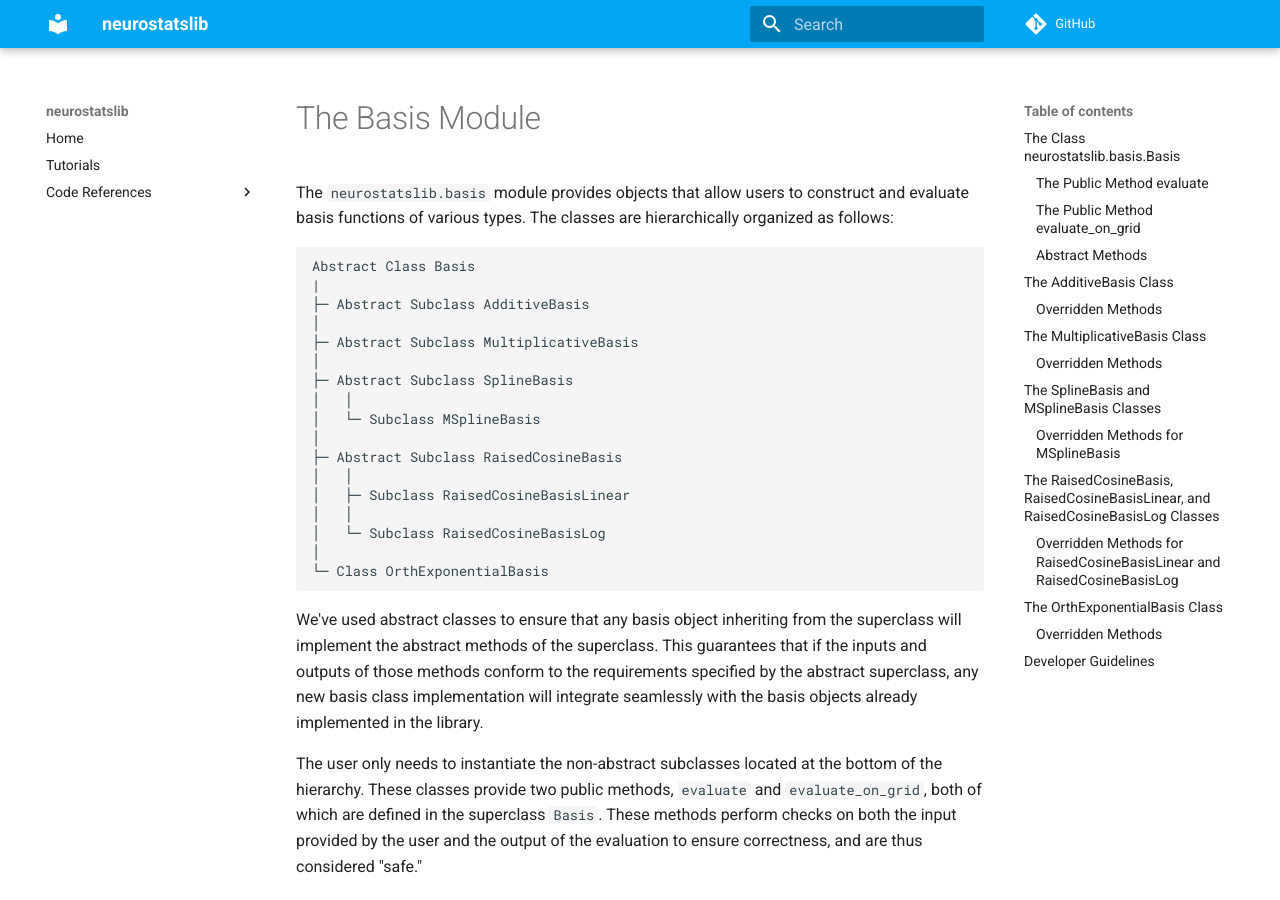
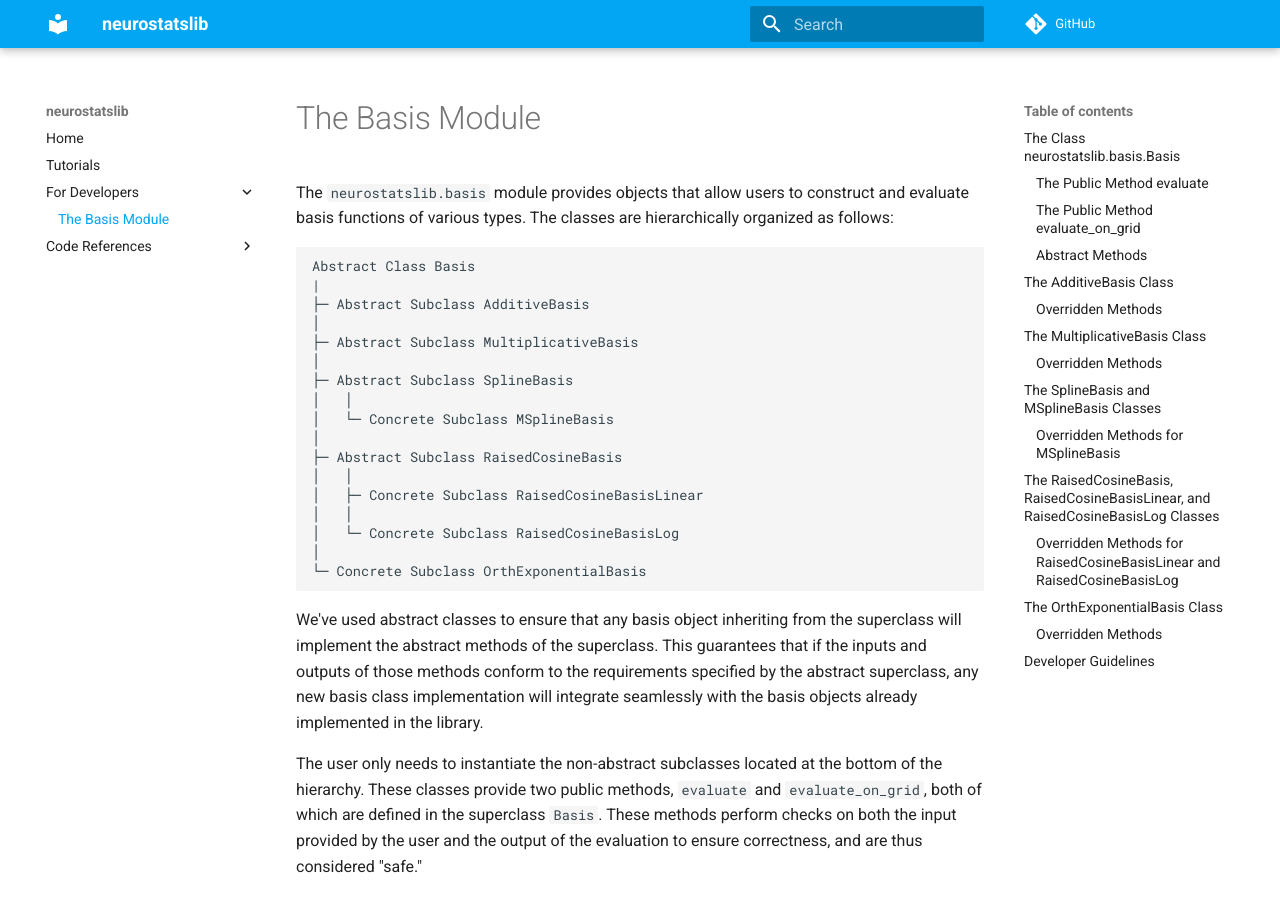
Before and after one commit to flatironinstitute/nemos, an MkDocs documentation site: the page built from docs/developers_notes/basis_module.md, in a window 1280 px wide and 900 px high. Built offline with MkDocs 1.6.1 and Material for MkDocs 9.7.7, drawn with Linux system fonts in a browser that asks for light colours; comment, search, counter and statistics services are not loaded.

````diff
--- a/docs/developers_notes/basis_module.md
+++ b/docs/developers_notes/basis_module.md
@@ -11,15 +11,15 @@
 │
 ├─ Abstract Subclass SplineBasis
 │   │
-│   └─ Subclass MSplineBasis
+│   └─ Concrete Subclass MSplineBasis
 │
 ├─ Abstract Subclass RaisedCosineBasis
 │   │
-│   ├─ Subclass RaisedCosineBasisLinear
+│   ├─ Concrete Subclass RaisedCosineBasisLinear
 │   │
-│   └─ Subclass RaisedCosineBasisLog
+│   └─ Concrete Subclass RaisedCosineBasisLog
 │
-└─ Class OrthExponentialBasis
+└─ Concrete Subclass OrthExponentialBasis
 ```
 
 We've used abstract classes to ensure that any basis object inheriting from the superclass will implement the abstract methods of the superclass. This guarantees that if the inputs and outputs of those methods conform to the requirements specified by the abstract superclass, any new basis class implementation will integrate seamlessly with the basis objects already implemented in the library.
--- a/mkdocs.yml
+++ b/mkdocs.yml
@@ -32,4 +32,5 @@
 nav:
     - Home: index.md                        # Link to the index.md file (home page)
     - Tutorials: generated/gallery          # Link to the generated gallery as Tutorials
-    - Code References: reference/            # Link to the reference/ directory
+    - For Developers: developers_notes/     # Link to the developers notes
+    - Code References: reference/           # Link to the reference/ directory
````
Also changed, not shown: docs/developers_notes/README.md (renamed from docs/developers_notes/intro.md).
